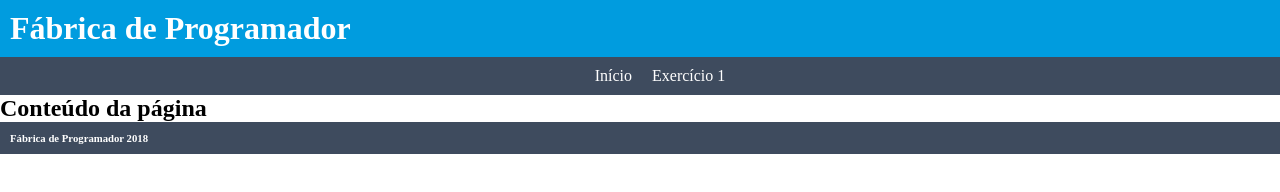
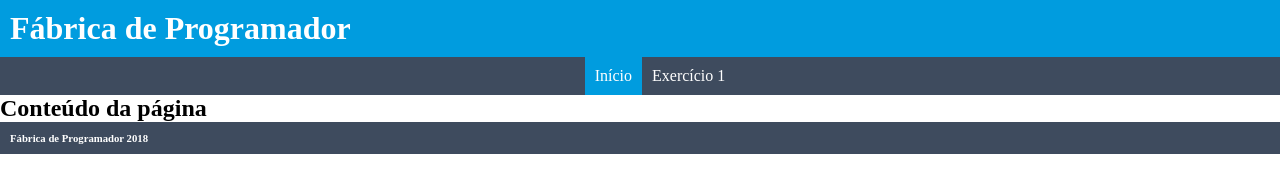
Before and after one commit to virmerson/modulo1, a plain HTML site: page index.html in a window 1280 px wide. In both pictures the pointer is over the item "Início". Drawn offline with Linux system fonts and the light colour scheme.

Commit message:
passo-5
Animação no menu

```diff
--- a/css/estilo.css
+++ b/css/estilo.css
@@ -23,7 +23,12 @@ ul{
     margin: 0px;
 }
 li{
-    margin: 10px;
+    padding: 10px;
+    transition: .3s;
+}
+li:hover{
+    background-color: #009cdf;
+    cursor: pointer;
 }
 footer{
     background-color: #3e4b5e;
```
